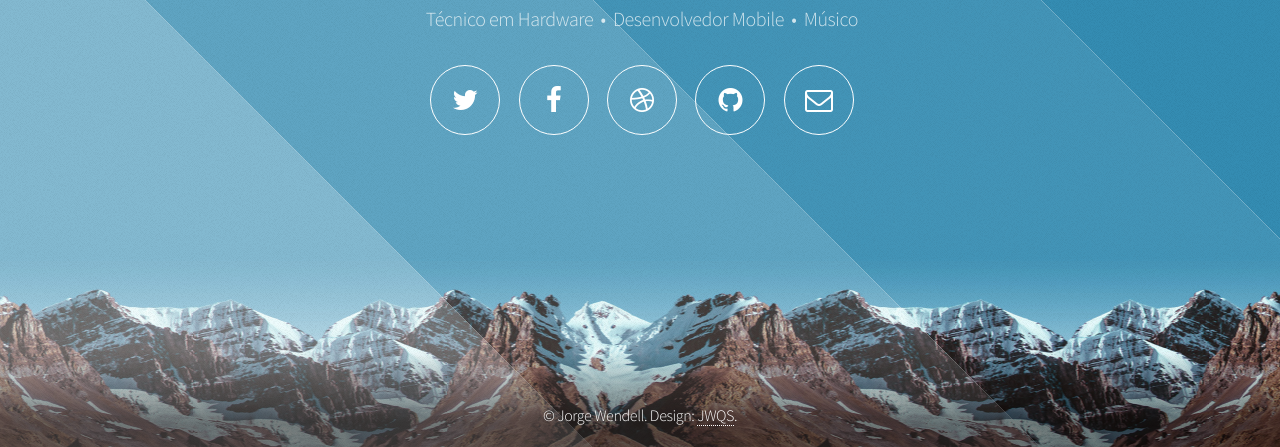
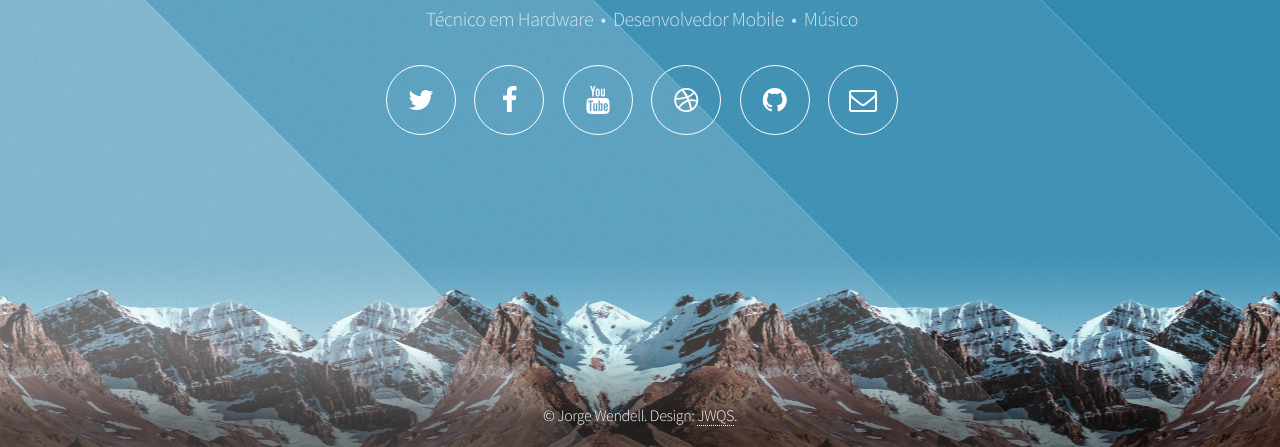
Before and after one commit to jorgewqs/jorgewqs.github.io, a plain HTML site: page index.html in a window 1280 px wide. Shown: the part 353-800 px from the top of the page. Drawn offline with Linux system fonts and the light colour scheme.

Commit message:
Update index.html
Add link do youtube

```diff
--- a/index.html
+++ b/index.html
@@ -36,6 +36,7 @@
 							<ul>
 								<li><a href="http://twitter.com/jinhowendell" class="icon fa-twitter"><span class="label">Twitter</span></a></li>
 								<li><a href="http://facebook.com/jorgewqs" class="icon fa-facebook"><span class="label">Facebook</span></a></li>
+								<li><a href="http://youtube.com/jorgewqs" class="icon fa-youtube"><span class="label">Youtube</span></a></li>
 								<li><a href="#" class="icon fa-dribbble"><span class="label">Dribbble</span></a></li>
 								<li><a href="http://github.com/jorgewqs" class="icon fa-github"><span class="label">Github</span></a></li>
 								<li><a href="mailto:jorgewqs@gmail.com" class="icon fa-envelope-o"><span class="label">Email</span></a></li>
```
